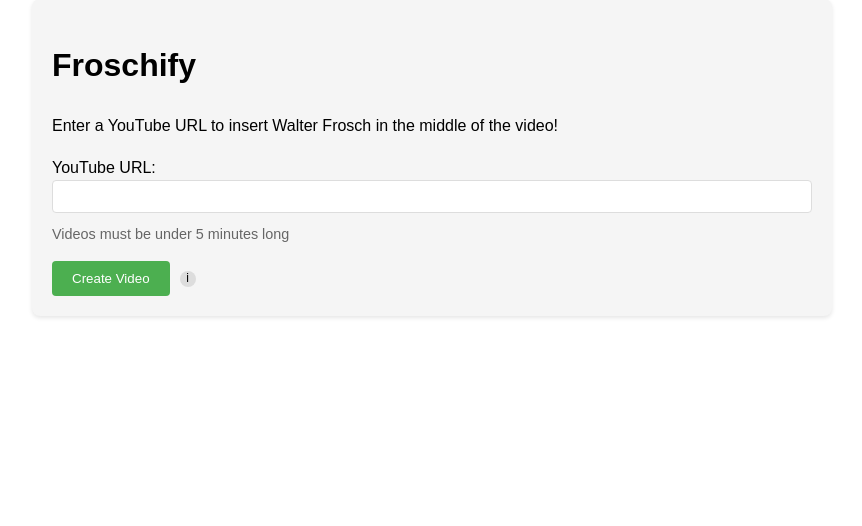
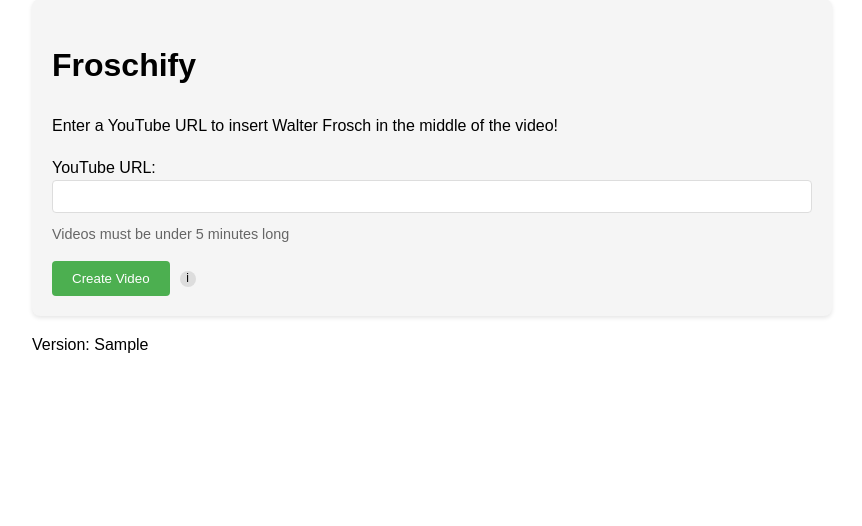
Before and after one commit to seporterfield/Froschify, a Python web app: template templates/index.html in a window 1280 px wide. Shown: the part 21-547 px from the top of the page, without its empty margins (208-1070 px from the left). Run offline with Jinja, Linux system fonts and the light colour scheme; the template is opened without the code that fills it: most values are stand-ins (such as "Sample title", 1, 10 or a date in 2020).

Commit message:
try adding git sha

```diff
--- a/src/main.py
+++ b/src/main.py
@@ -62,7 +62,9 @@
 
     @app.get("/", response_class=HTMLResponse)
     async def home(request: Request) -> Response:
-        return templates.TemplateResponse(request, "index.html")
+        return templates.TemplateResponse(
+            request, "index.html", context={"git_sha": "blabla123"}
+        )
 
     @app.get("/healthz", status_code=status.HTTP_200_OK)
     async def health(request: Request) -> PlainTextResponse:
--- a/templates/index.html
+++ b/templates/index.html
@@ -343,6 +343,10 @@
             }
         });
     </script>
+
+    <div class="footer">
+        <p>Version: {{ git_sha }}</p>
+    </div>
 </body>
 
 </html>
```
